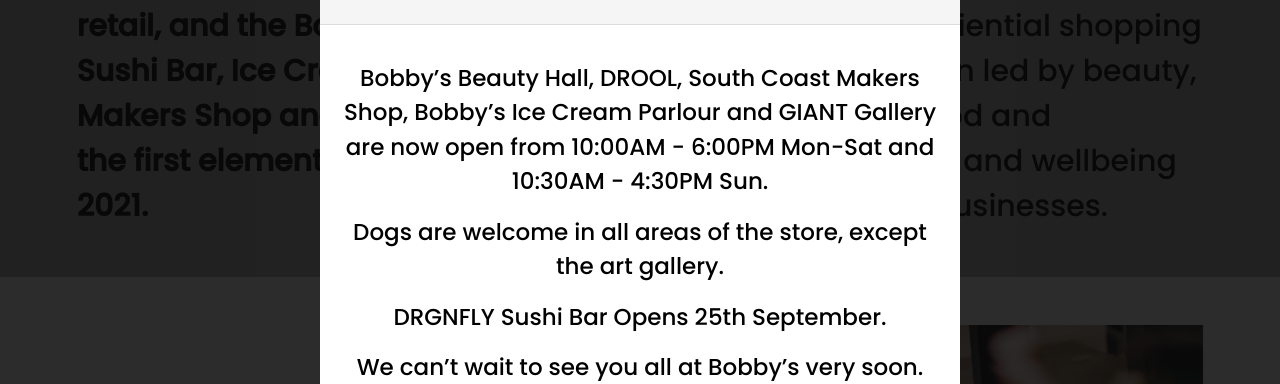
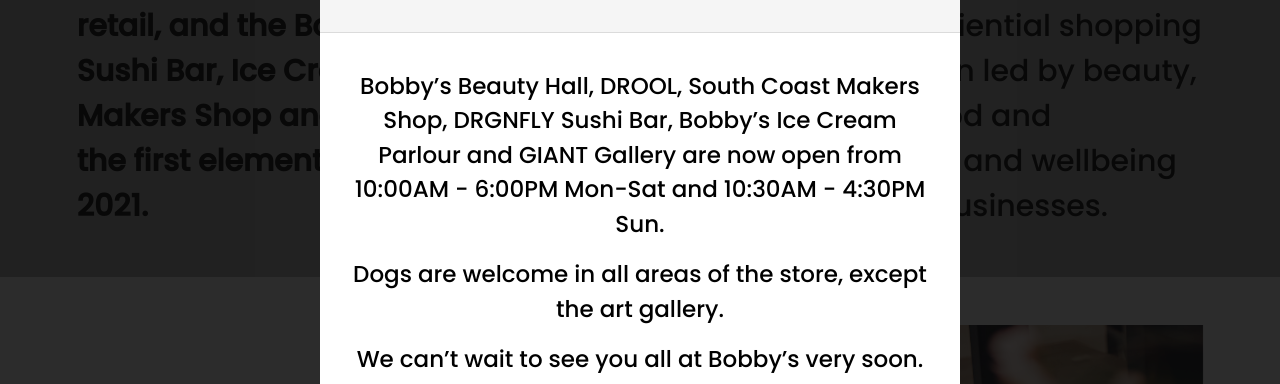
Before and after one commit to olilewis1/BobbysBournemouth, a React (Create React App) app: page / in a window 1280 px wide. Shown: the part 206-590 px from the top of the page. Built offline with nearby package versions, Linux system fonts and the light colour scheme.

Commit message:
changed text

```diff
--- a/src/components/Home.js
+++ b/src/components/Home.js
@@ -102,13 +102,10 @@
                 </div>
                 <div className="modal-card-body has-text-centered" >
                   <p className="mt-4 " id="modal-homepage">
-                    Bobby’s Beauty Hall, DROOL, South Coast Makers Shop, Bobby’s Ice Cream Parlour and GIANT Gallery are now open from 10:00AM - 6:00PM Mon-Sat and 10:30AM - 4:30PM Sun.
+                    Bobby’s Beauty Hall, DROOL, South Coast Makers Shop, DRGNFLY Sushi Bar, Bobby’s Ice Cream Parlour and GIANT Gallery are now open from 10:00AM - 6:00PM Mon-Sat and 10:30AM - 4:30PM Sun.
                   </p>
                   <p className="mt-4 " id="modal-homepage">
                     Dogs are welcome in all areas of the store, except the art gallery.
-                  </p>
-                  <p className="mt-4 " id="modal-homepage">
-                    DRGNFLY Sushi Bar Opens 25th September.
                   </p>
 
 
```
